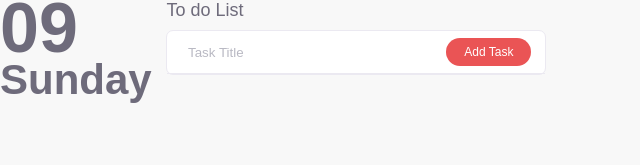
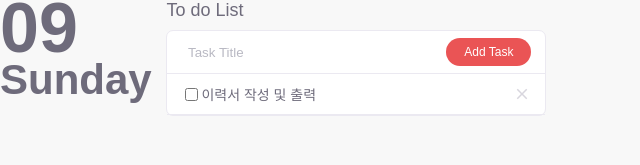
Before and after one commit to joan-KIM/diary, a React (Create React App) app: page / in a window 1280 px wide. Shown: the top 165 px of the page, without its empty margins (0-640 px from the left). Built offline with nearby package versions, Linux system fonts and the light colour scheme.

Commit message:
task, to do list 컴포넌트 생성, 스타일 적용

```diff
--- a/package.json
+++ b/package.json
@@ -8,6 +8,7 @@
     "@testing-library/user-event": "^12.8.3",
     "react": "^17.0.2",
     "react-dom": "^17.0.2",
+    "react-icons": "^4.3.1",
     "react-scripts": "4.0.3",
     "web-vitals": "^1.1.2"
   },
--- a/src/App.css
+++ b/src/App.css
@@ -110,3 +110,25 @@ body{
     opacity: 0;
   }
 }
+
+.todolist{
+  margin: 0;
+  padding: 0;
+}
+
+
+.task{
+  list-style: none;
+  padding:0.7em 1em;
+  display: flex;
+  align-items: center;
+  border-bottom: 1px solid #EBE9F1;
+}
+
+.delete-task-btn{
+  display: block;
+  margin-left: auto;
+  /* cursor: pointer; */
+  font-size: 18px;
+  color: #D8D6DE;
+}
--- a/src/App.js
+++ b/src/App.js
@@ -2,6 +2,7 @@ import React from "react";
 import './App.css';
 import Date from "./components/Date";
 import InputTask from "./components/InputTask";
+import TodoList from "./components/TodoList";
 
 function App() {
   return (
@@ -11,6 +12,7 @@ function App() {
         <p className='todolist-header'>To do List</p>
         <div className='todolist-container'>
           <InputTask />
+          <TodoList />
         </div>
       </div>
     </div>
--- /dev/null
+++ b/src/components/Task.jsx
@@ -0,0 +1,12 @@
+import React from "react";
+import {MdClear} from 'react-icons/md';
+
+export default function Task(){
+    return(
+        <li className='task'>
+            <input type='checkbox' />
+            이력서 작성 및 출력
+            <MdClear className='delete-task-btn'/>
+        </li>
+    )
+}
--- /dev/null
+++ b/src/components/TodoList.jsx
@@ -0,0 +1,10 @@
+import React from "react";
+import Task from "./Task";
+
+export default function TodoList(){
+    return(
+        <ul className='todolist'>
+            <Task />
+        </ul>
+    )
+}
```
Also changed, not shown: 1 other file (tests, documents, lock files or other folders).
